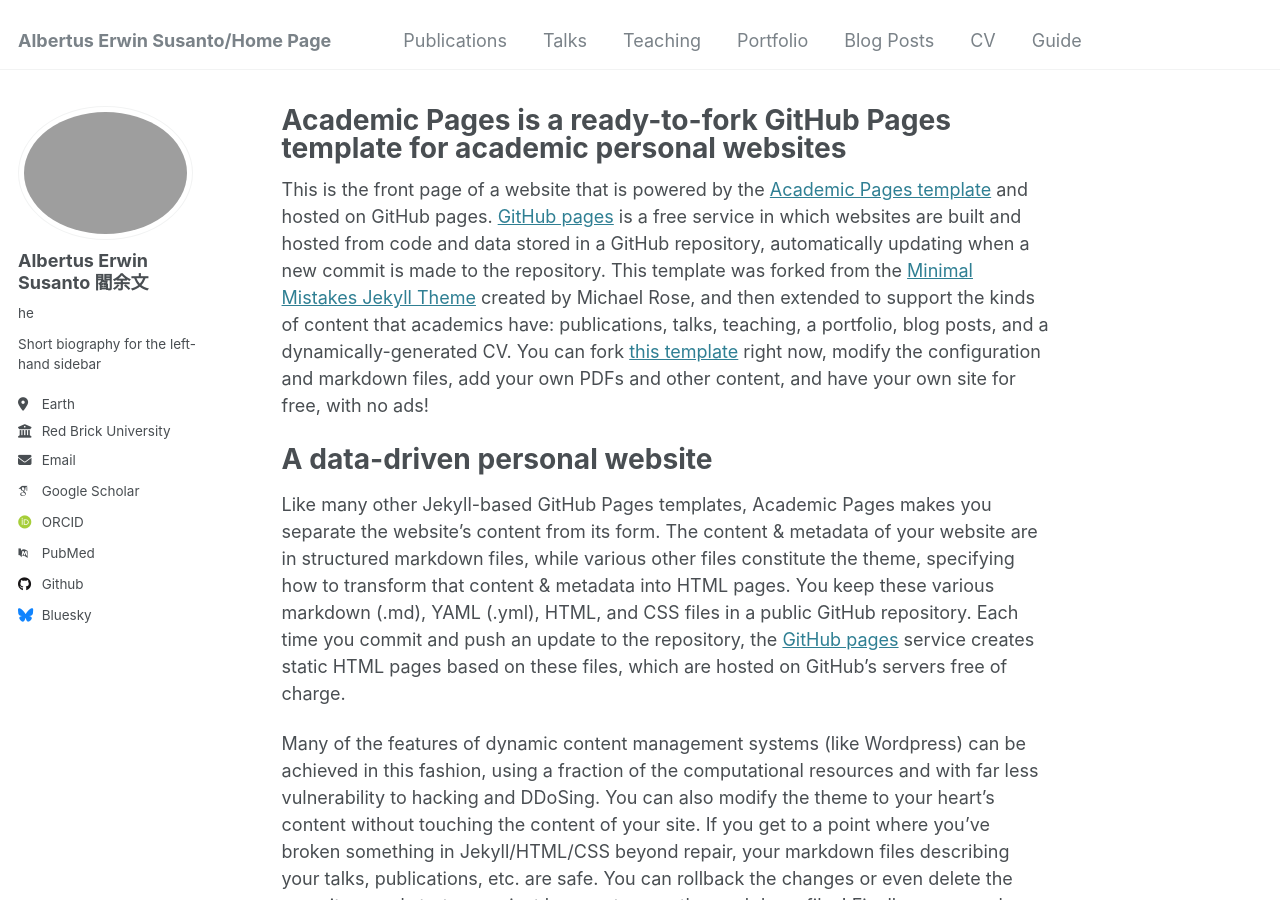
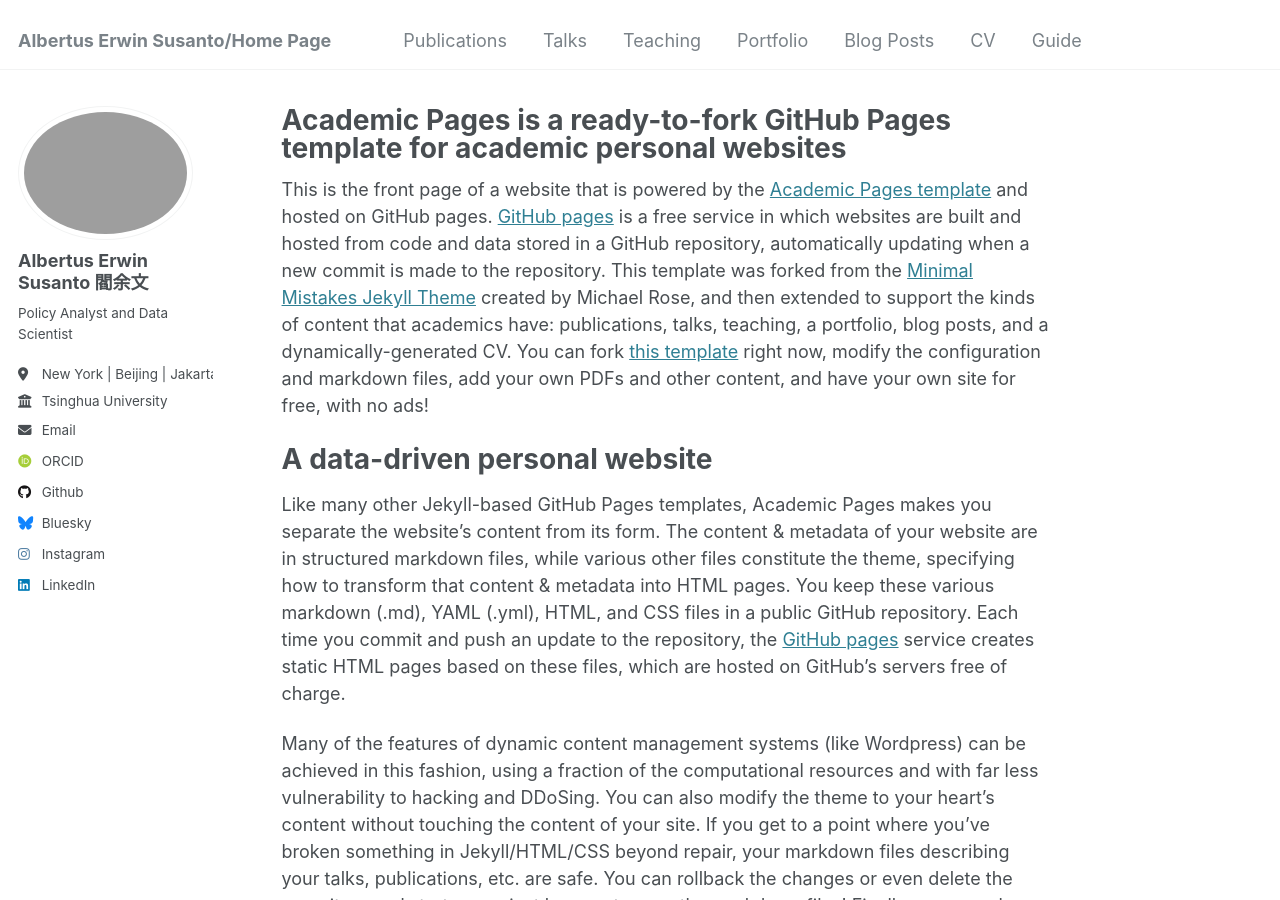
Before and after one commit to aerwins-yyw/aerwins-yyw.github.io, a Jekyll site: the page built from _pages/about.md, in a window 1280 px wide and 900 px high. Built offline with Jekyll 4.4.1, drawn with Linux system fonts in a browser that asks for light colours; some web fonts are replaced.

Commit message:
Update _config.yml

```diff
--- a/_config.yml
+++ b/_config.yml
@@ -23,20 +23,19 @@
   # Biographic information
   avatar           : "A E S.jpg"
   name             : "Albertus Erwin Susanto 閻余文"
-  pronouns         : "he"
-  bio              : "Short biography for the left-hand sidebar"
-  location         : "Earth"
-  employer         : "Red Brick University"
+  bio              : "Policy Analyst and Data Scientist"
+  location         : "New York | Beijing | Jakarta"
+  employer         : "Tsinghua University"
   uri              : # URL
   email            : "altusersanto@gmail.com"
 
   # Academic websites
   arxiv            : # URL - Update with the correct link to your profile
-  googlescholar    : "https://scholar.google.com/citations?user=PS_CX0AAAAAJ"
+  googlescholar    : # URL
   impactstory      : # URL
   orcid            : "http://orcid.org/yourorcidurl"
   semantic         : # URL
-  pubmed           : "https://www.ncbi.nlm.nih.gov/pubmed/?term=john+snow"
+  pubmed           : # URL
   researchgate     : # URL
   scopus           : # URL
 
@@ -44,7 +43,7 @@
   bitbucket        : # Username - Update with your username on the site
   codepen          : # Username
   dribbble         : # Username
-  github           : "academicpages"
+  github           : aerwins-yyw
   kaggle           : # Username
   stackoverflow    : # User number or user number and name (i.e., use "1" or "1/jeff-atwood")
 
@@ -56,9 +55,9 @@
   goodreads        : # Username
   google_plus      : # Username
   keybase          : # Username
-  instagram        : # Username
+  instagram        : aubert_erwin
   lastfm           : # Username
-  linkedin         : # Username
+  linkedin         : albertus-erwin-s
   mastodon         : # URL
   medium           : # URL
   pinterest        : # Username
```
